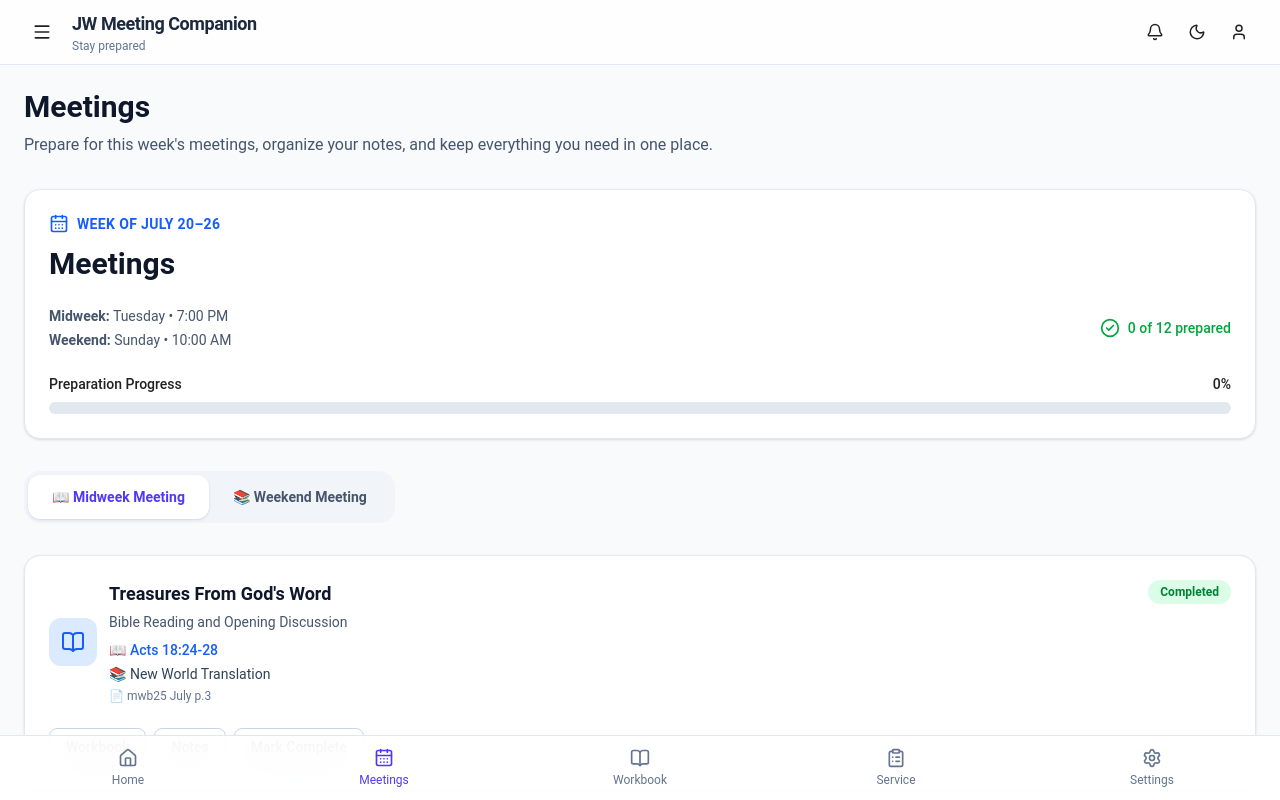
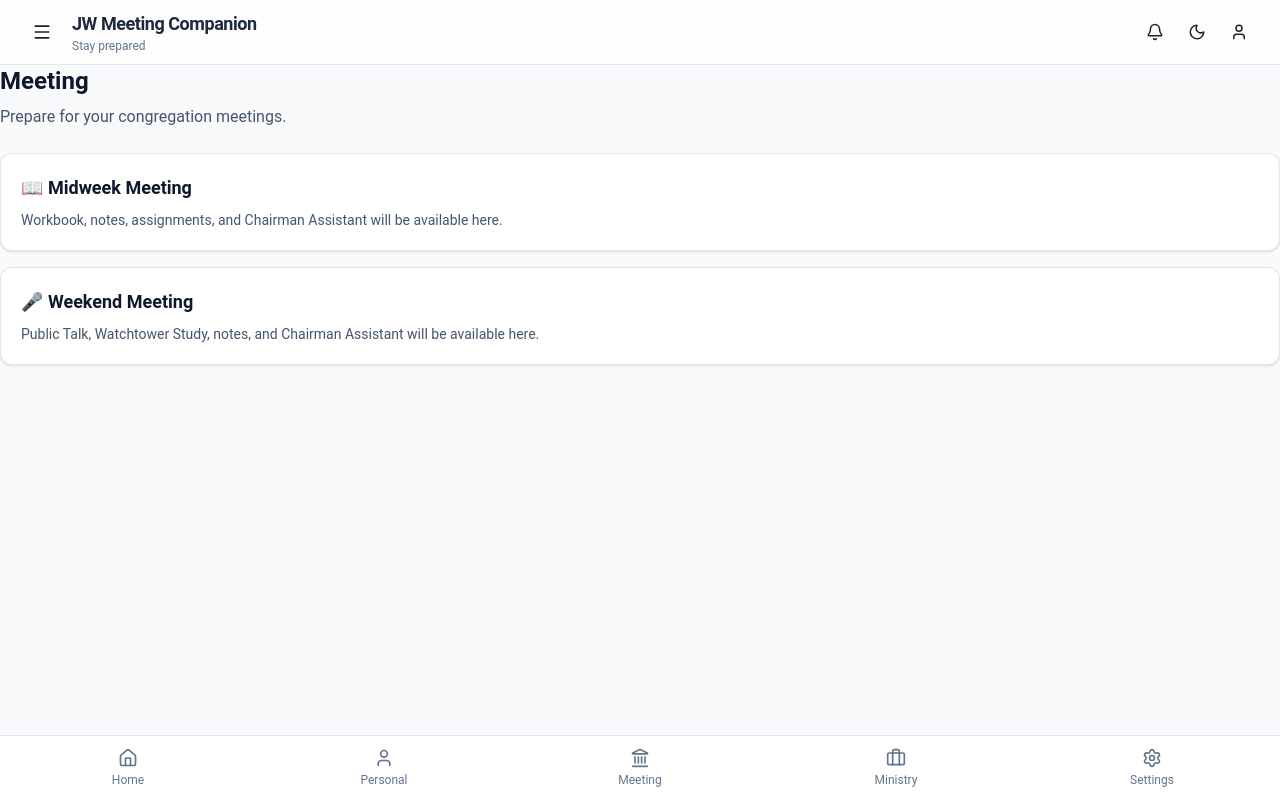
Before and after one commit to kadamsandesh28-star/jw-meeting-companion, a React (Vite) app: page /meetings in a window 1280 px wide. Shown: the top 800 px of the page. Built offline with nearby package versions, Linux system fonts and the light colour scheme.

Commit message:
feat(navigation): redesign bottom navigation

```diff
--- a/src/AppRoutes.tsx
+++ b/src/AppRoutes.tsx
@@ -10,17 +10,25 @@
 import Settings from "./pages/settings/Settings";
 import Tools from "./pages/tools/Tools";
 
+import Personal from "./pages/personal/Personal";
+import Ministry from "./pages/ministry/Ministry";
+
 export default function AppRoutes() {
   return (
     <Routes>
       <Route element={<AppLayout />}>
+        {/* Main Navigation */}
         <Route path="/" element={<Home />} />
+        <Route path="/personal" element={<Personal />} />
         <Route path="/meetings" element={<Meetings />} />
+        <Route path="/ministry" element={<Ministry />} />
+        <Route path="/settings" element={<Settings />} />
+
+        {/* Existing Pages (Temporary - will be migrated gradually) */}
         <Route path="/workbook" element={<Workbook />} />
         <Route path="/assignments" element={<Assignments />} />
         <Route path="/service" element={<Service />} />
         <Route path="/tools" element={<Tools />} />
-        <Route path="/settings" element={<Settings />} />
       </Route>
     </Routes>
   );
--- a/src/components/layout/BottomNav.tsx
+++ b/src/components/layout/BottomNav.tsx
@@ -1,17 +1,17 @@
 import {
-  CalendarDays,
-  ClipboardList,
   Home,
-  BookOpen,
+  User,
+  Landmark,
+  Briefcase,
   Settings as SettingsIcon,
 } from "lucide-react";
 import { NavLink } from "react-router-dom";
 
 const items = [
   { to: "/", icon: Home, label: "Home" },
-  { to: "/meetings", icon: CalendarDays, label: "Meetings" },
-  { to: "/workbook", icon: BookOpen, label: "Workbook" },
-  { to: "/service", icon: ClipboardList, label: "Service" },
+  { to: "/personal", icon: User, label: "Personal" },
+  { to: "/meeting", icon: Landmark, label: "Meeting" },
+  { to: "/ministry", icon: Briefcase, label: "Ministry" },
   { to: "/settings", icon: SettingsIcon, label: "Settings" },
 ];
 
--- a/src/pages/meetings/Meetings.tsx
+++ b/src/pages/meetings/Meetings.tsx
@@ -1,41 +1,36 @@
-import { useState } from "react";
+export default function Meeting() {
+  return (
+    <div className="space-y-6">
+      <header>
+        <h1 className="text-2xl font-bold text-slate-900 dark:text-white">
+          Meeting
+        </h1>
+        <p className="mt-2 text-slate-600 dark:text-slate-400">
+          Prepare for your congregation meetings.
+        </p>
+      </header>
 
-import MeetingTabs from "../../components/meetings/MeetingTabs";
-import MidweekMeeting from "../../components/meetings/MidweekMeeting";
-import WeekendMeeting from "../../components/meetings/WeekendMeeting";
-import MeetingHeader from "../../components/meetings/MeetingHeader";
+      <div className="grid gap-4">
+        <div className="rounded-xl border border-slate-200 bg-white p-5 shadow-sm dark:border-slate-700 dark:bg-slate-800">
+          <h2 className="text-lg font-semibold text-slate-900 dark:text-white">
+            📖 Midweek Meeting
+          </h2>
+          <p className="mt-2 text-sm text-slate-600 dark:text-slate-400">
+            Workbook, notes, assignments, and Chairman Assistant will be
+            available here.
+          </p>
+        </div>
 
-export default function Meetings() {
-  const [activeTab, setActiveTab] = useState<"midweek" | "weekend">(
-    "midweek"
-  );
-
-  return (
-    <div className="mx-auto max-w-7xl space-y-8 p-6">
-      {/* Page Header */}
-      <div>
-        <h1 className="text-3xl font-bold text-slate-900 dark:text-white">
-          Meetings
-        </h1>
-
-        <p className="mt-2 text-slate-600 dark:text-slate-400">
-          Prepare for this week's meetings, organize your notes, and keep
-          everything you need in one place.
-        </p>
+        <div className="rounded-xl border border-slate-200 bg-white p-5 shadow-sm dark:border-slate-700 dark:bg-slate-800">
+          <h2 className="text-lg font-semibold text-slate-900 dark:text-white">
+            🎤 Weekend Meeting
+          </h2>
+          <p className="mt-2 text-sm text-slate-600 dark:text-slate-400">
+            Public Talk, Watchtower Study, notes, and Chairman Assistant will be
+            available here.
+          </p>
+        </div>
       </div>
-<MeetingHeader />
-      {/* Tabs */}
-      <MeetingTabs
-        activeTab={activeTab}
-        onTabChange={setActiveTab}
-      />
-
-      {/* Content */}
-      {activeTab === "midweek" ? (
-        <MidweekMeeting />
-      ) : (
-        <WeekendMeeting />
-      )}
     </div>
   );
 }
--- /dev/null
+++ b/src/pages/ministry/Ministry.tsx
@@ -0,0 +1,10 @@
+export default function Ministry() {
+  return (
+    <div className="space-y-4">
+      <h1 className="text-2xl font-bold">Ministry</h1>
+      <p className="text-slate-600 dark:text-slate-400">
+        Ministry tools are coming soon.
+      </p>
+    </div>
+  );
+}
--- /dev/null
+++ b/src/pages/personal/Personal.tsx
@@ -0,0 +1,10 @@
+export default function Meeting() {
+  return (
+    <div className="space-y-4">
+      <h1 className="text-2xl font-bold">Meeting</h1>
+      <p className="text-slate-600 dark:text-slate-400">
+        Midweek and Weekend Meeting features are coming soon.
+      </p>
+    </div>
+  );
+}
```
